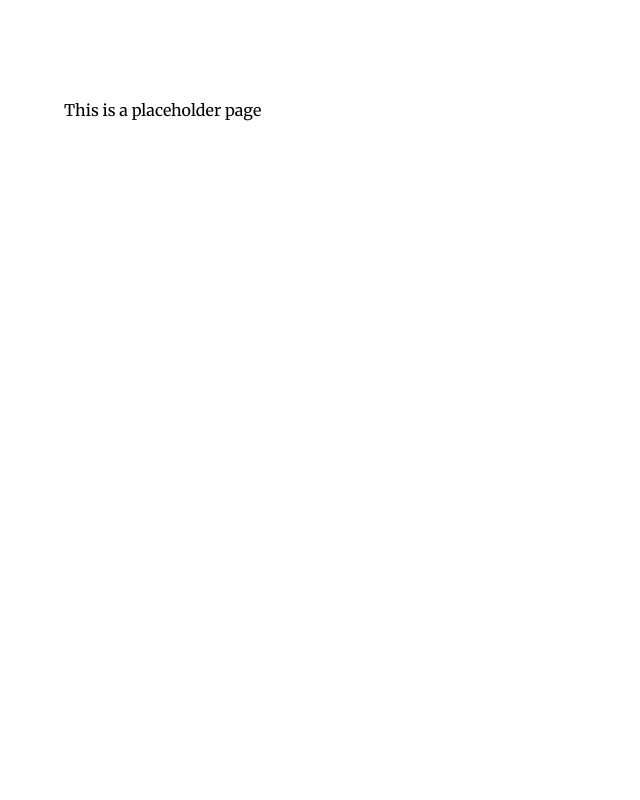
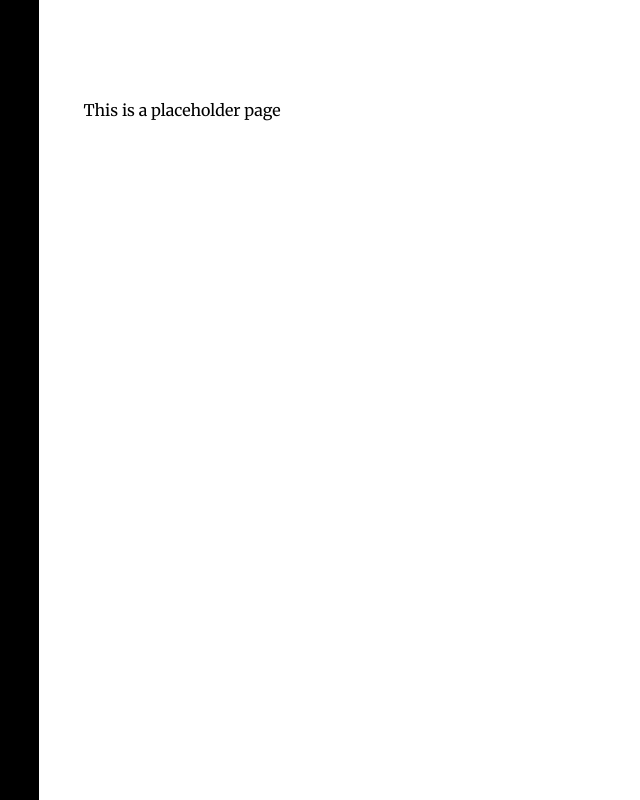
Before and after one commit to bdasgupta02/nm3217-blog, a React (Create React App) app: page / in a window 1280 px wide. Shown: the whole page, without its empty margins (0-640 px from the left). Built offline with nearby package versions, Linux system fonts and the light colour scheme.

Commit message:
test cache

```diff
--- a/src/App.tsx
+++ b/src/App.tsx
@@ -12,7 +12,9 @@ const Placeholder = () => (<PageWrapper><div>This is a placeholder page</div><di
 function App() {
   return (
     <Router>
+
       <div style={{ flexGrow: 1, display: 'flex', height: '100vh' }}>
+      <div style={{ backgroundColor: '#000', minHeight: '100vh', width: '40px', overflowY: 'auto' }} />
         <Routes>
 
           {/* Add pages here with Routes */}
```
